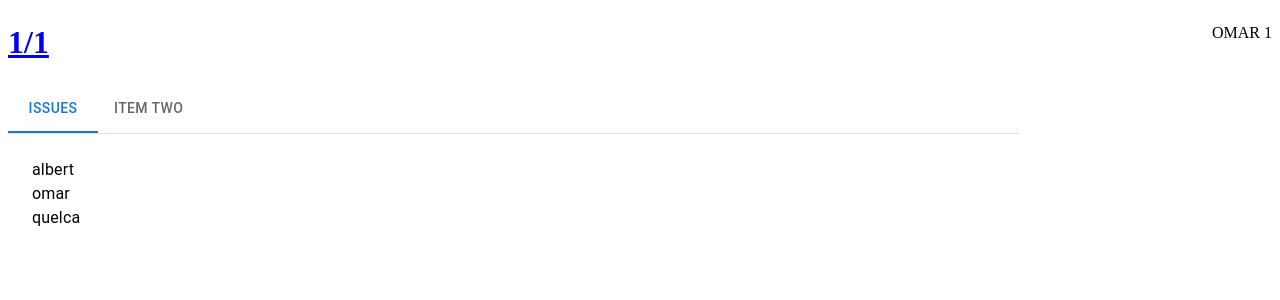
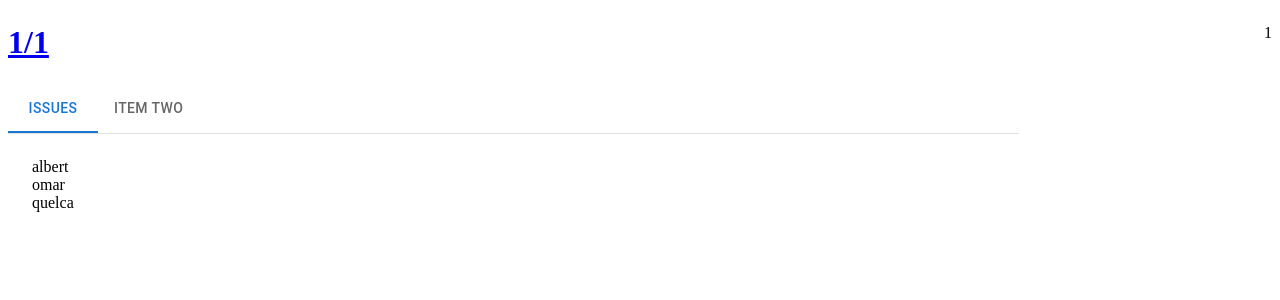
Before and after one commit to obarra-dev/poc-react, a React (Vite) app in the folder linter-app/: page /trial/1/1/1/1 in a window 1280 px wide. Shown: the top 300 px of the page. Built offline with nearby package versions, Linux system fonts and the light colour scheme.

Commit message:
clean something

```diff
--- a/linter-app/src/components/ResultTabs/ResultTabs.tsx
+++ b/linter-app/src/components/ResultTabs/ResultTabs.tsx
@@ -29,7 +29,7 @@ function TabPanel(props: TabPanelProps) {
     >
       {value === index && (
         <Box sx={{ p: 3 }}>
-          <Typography>{children}</Typography>
+          {children}
         </Box>
       )}
     </div>
--- a/linter-app/src/components/TrialReportPage/TrialReportPage.tsx
+++ b/linter-app/src/components/TrialReportPage/TrialReportPage.tsx
@@ -17,11 +17,20 @@ import {
 
 
 
+interface TrialReportPageParams {
+  repoHost: string;
+  owner: string;
+  repo: string;
+  jobId: string;
+}
 
-export function TrialReportPage(props: any) {
+export function TrialReportPage() {
+  // TODO how to set a type for all the parrams and avoid as string!!!!
   const { repoHost, owner, repo, jobId } = useParams();
   const tabsShown = [RESULTS, DEPENDENCIES, TOOL_RESULTS, LOGS];
 
+
+  // const jobStatusQueryResults = useLiveStatus(jobId).jobStatusQueryResults;
 
 
   /**  TODO
@@ -46,12 +55,12 @@ export function TrialReportPage(props: any) {
     <div className="lift-trial-report-page lift-container">
       <TrialAnalysisHeader
         title={`${owner}/${repo}`}
-        url={buildGithubUrl(owner, repo)}
-        jobId={jobId}
+        url={buildGithubUrl(owner as string, repo as string)}
+        jobId={jobId as string}
       />
 
 <ResultTabs
-        resultIdentifier={resultIdentifier(repoHost, owner, repo, jobId)}
+        resultIdentifier={resultIdentifier(repoHost as string, owner as string, repo as string, jobId as string)}
         jobStatus={"jobStatus"}
         enabledTabs={tabsShown}
         allowPublicDependenciesAccess={true}
@@ -70,7 +79,7 @@ interface TrialAnalysisHeaderProps {
 function TrialAnalysisHeader({ title, url, jobId }: TrialAnalysisHeaderProps) {
   return (
     <ResultHeader title={title} url={url}>
-      OMAR {jobId}
+      {jobId}
     </ResultHeader>
   );
 }
```
